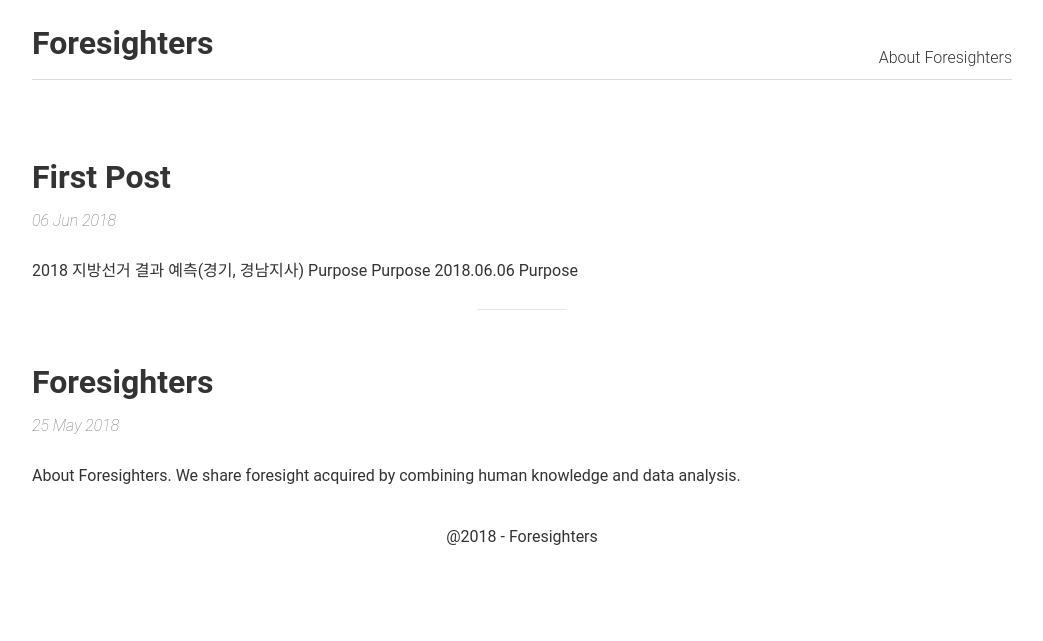
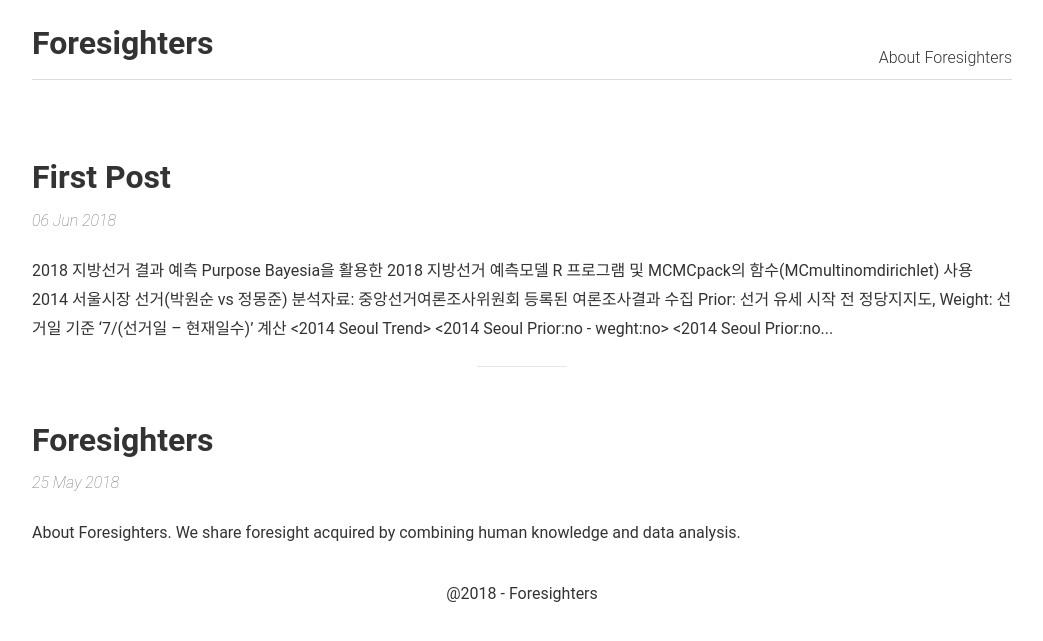
Before and after one commit to foresighters/foresighters.github.io, a Jekyll site: the page built from index.html, in a window 1280 px wide. Shown: the top 641 px of the page, without its empty margins (118-1161 px from the left). Built offline with Jekyll 4.4.1, drawn with Linux system fonts in a browser that asks for light colours; the list of posts is cut into pages by our own code.

Commit message:
first
first

```diff
--- a/_posts/2018-06-06-First-Post.md
+++ b/_posts/2018-06-06-First-Post.md
@@ -1,19 +1,92 @@
-## 2018 지방선거 결과 예측(경기, 경남지사)
+## 2018 지방선거 결과 예측
 
 ###### Purpose
+- Bayesia을 활용한 2018 지방선거 예측모델
+- R 프로그램 및 MCMCpack의 함수(MCmultinomdirichlet) 사용
+
+###### 2014 서울시장 선거(박원순 vs 정몽준)
+- 분석자료: 중앙선거여론조사위원회 등록된 여론조사결과 수집
+- Prior: 선거 유세 시작 전 정당지지도, Weight: 선거일 기준 '7/(선거일 – 현재일수)' 계산
+
+<2014 Seoul Trend>
+<img src="C:\Users\injatist\Desktop\Foresight\foresighters.github.io\img\2014 Seoul\1. 2014_seoul_trend.png">
+
+<2014 Seoul Prior:no - weght:no>
+<img src="C:\Users\injatist\Desktop\Foresight\foresighters.github.io\img\2. 2014_seoul_prior_no_info.png">
+
+<img src="C:\Users\injatist\Desktop\Foresight\foresighters.github.io\img\3. 2014_seoul_prior_no_info(2).png">
 
 
+<2014 Seoul Prior:no - weght:yes>
+<img src="C:\Users\injatist\Desktop\Foresight\foresighters.github.io\img\4. 2014_seoul_prior_no_info_weight_recent.png">
+<img src="C:\Users\injatist\Desktop\Foresight\foresighters.github.io\img\5. 2014_seoul_prior_no_info_weight_recent(2).png">
 
-###### Purpose
-- 2018.06.06
+
+<2014 Seoul Prior:yes - weght:no>
+<img src="C:\Users\injatist\Desktop\Foresight\foresighters.github.io\img\6. 2014_seoul_prior_party_info.png">
+
+<img src="C:\Users\injatist\Desktop\Foresight\foresighters.github.io\img\7. 2014_seoul_prior_party_info(2).png">
+
+<2014 Seoul Prior:yes - weght:yes>
+<img src="C:\Users\injatist\Desktop\Foresight\foresighters.github.io\img\8. 2014_seoul_prior_party_info_recent_weight.png">
+
+<img src="C:\Users\injatist\Desktop\Foresight\foresighters.github.io\img\9. 2014_seoul_prior_party_info_weight_recent(2).png">
 
 
 
 
+###### 2014 부산시장 선거(서병수 vs 오거돈)
+- 분석자료: 중앙선거여론조사위원회 등록된 여론조사결과 수집,
+- Prior: 선거 유세 시작 전 정당지지도, Weight: 선거일 기준 '7/(선거일 – 현재일수)' 계산
+
+<2014 Pusan Trend>
+
+
+<2014 Pusan Prior:no - weght:yes>
 
 
 
 
-###### Purpose
+###### 2018 경기도지사 지방선거(남경필 vs 이재명)
+- 분석자료: 중앙선거여론조사위원회 등록된 여론조사결과 수집, 각 여론조사 내용은 중앙선거여론조사심의위원회 홈페이지 참조
+- 기간: 2018.03.30~2018.06.02
+- 여론조사 수: 총 18건
+- R 프로그램 및 MCMCpack의 함수(MCmultinomdirichlet) 사용
+- Prior: 2018년 4월 1주차 정당지지도(더불어민주당 49%, 자유한국당 13%, 바른미래당 8%, 정의당 6%, 민주평화당 0.3%, 기타0%, 모름 25%)
+- Weight: 선거일 기준 '7/(선거일 – 현재일수)' 계산
 
-<img src="C:\Users\injatist\Desktop\여론조사 최종\2018 경기\2018_Kyunggi_trend.png">
+<2018 Gyeonggi Trend>
+
+<2018 Gyeonggi Prior:no - weght:no>
+
+
+<2018 Gyeonggi Prior:no - weght:yes>
+
+
+<2018 Gyeonggi Prior:yes - weght:no>
+
+
+<2018 Gyeonggi Prior:yes - weght:yes>
+
+###### 2018 경남지사 지방선거(김경수 vs 김태호)
+- 분석자료: 중앙선거여론조사위원회 등록된 여론조사결과 수집, 각 여론조사 내용은 중앙선거여론조사심의위원회 홈페이지 참조
+- 기간: 2018.04.13~2018.06.04
+- 여론조사 수: 총 27건
+- R 프로그램 및 MCMCpack의 함수(MCmultinomdirichlet) 사용
+- Prior: 2018년 4월 1주차 정당지지도(더불어민주당 49%, 자유한국당 13%, 바른미래당 8%, 정의당 6%, 민주평화당 0.3%, 기타0%, 모름 25%)
+- Weight: 선거일 기준 '7/(선거일 – 현재일수)' 계산
+
+
+<2018 Gyeongnam Trend>
+
+
+<2018 Gyeongnam Prior:no - weght:no>
+
+
+<2018 Gyeongnam Prior:no - weght:yes>
+
+
+<2018 Gyeongnam Prior:yes - weght:no>
+
+
+<2018 Gyeongnam Prior:yes - weght:yes>
```
Also changed, not shown: img/2014 Seoul/1. 2014_seoul_trend.png (added), img/2014 Seoul/2. 2014_seoul_prior_no_info.png (added), img/2014 Seoul/3. 2014_seoul_prior_no_info(2).png (added), img/2014 Seoul/4. 2014_seoul_prior_no_info_weight_recent.png (added), img/2014 Seoul/5. 2014_seoul_prior_no_info_weight_recent(2).png (added), img/2014 Seoul/6. 2014_seoul_prior_party_info.png (added), img/2014 Seoul/7. 2014_seoul_prior_party_info(2).png (added), img/2014 Seoul/8. 2014_seoul_prior_party_info_recent_weight.png (added), img/2014 Seoul/9. 2014_seoul_prior_party_info_weight_recent(2).png (added).
